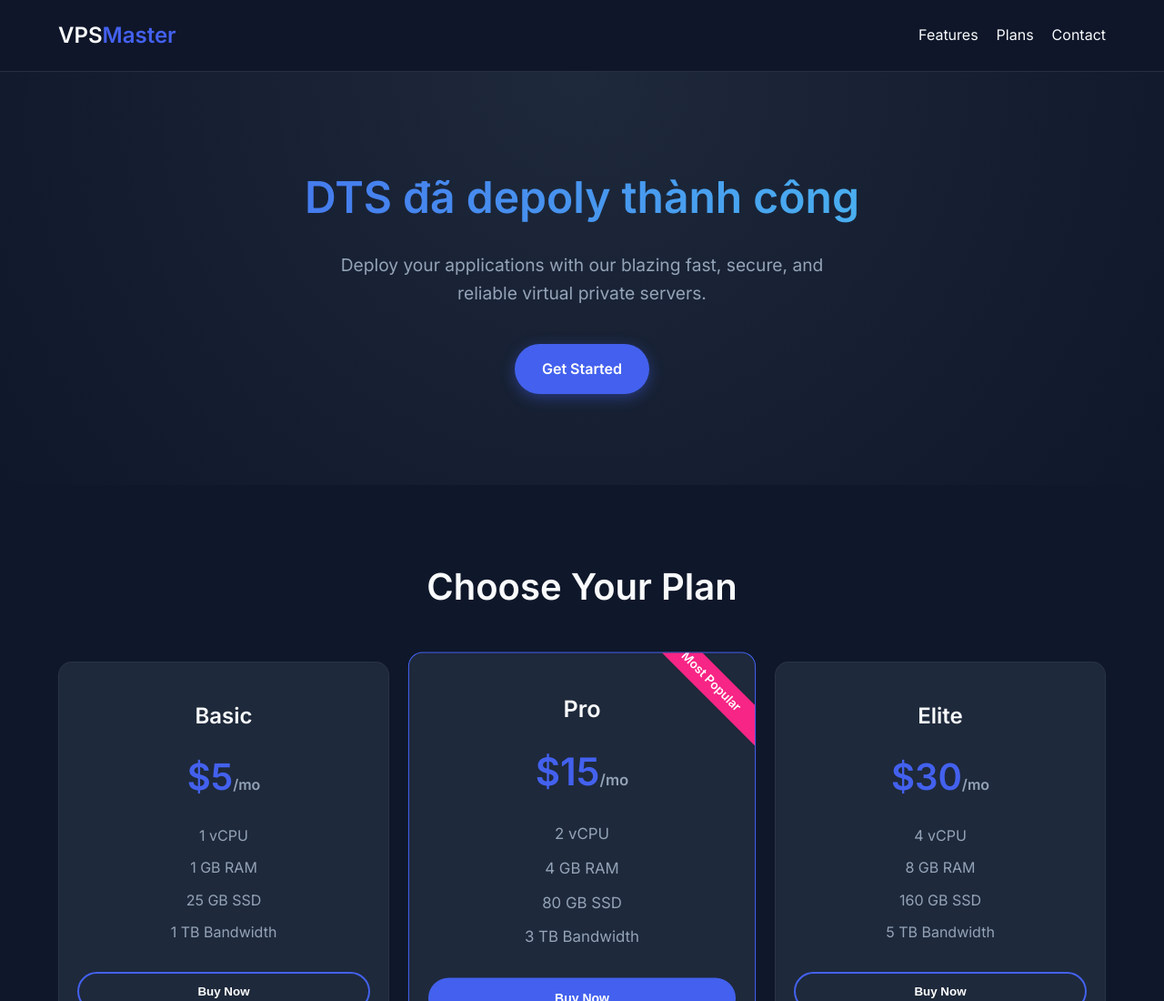
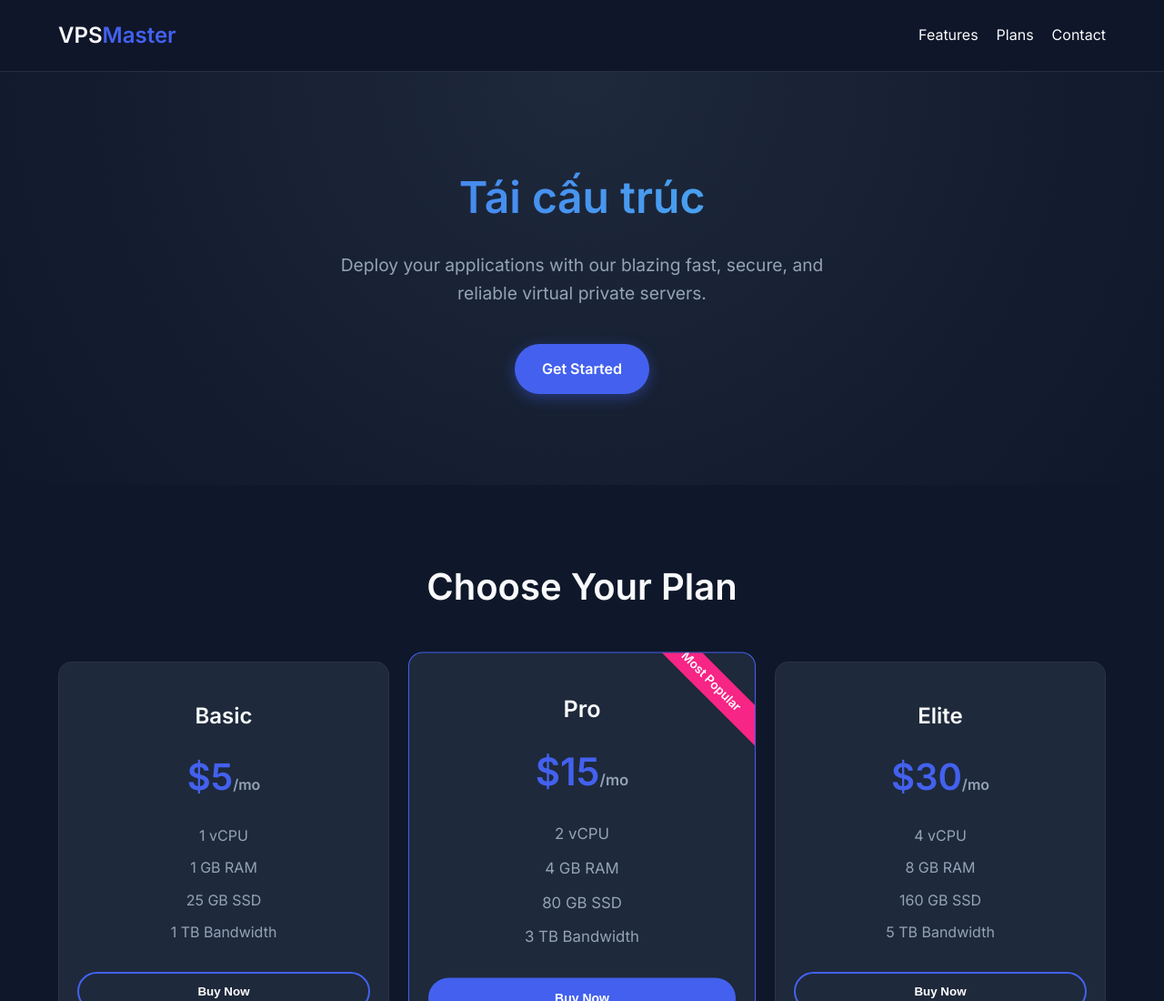
Before and after one commit to dthanhsang/demodevops, a website: page public/index.html in a window 1280 px wide. Shown: the top 1100 px of the page at 91% size. Drawn offline with Linux system fonts and the light colour scheme.

Commit message:
tái cấu trúc

```diff
--- a/public/index.html
+++ b/public/index.html
@@ -21,7 +21,7 @@
 
     <main>
         <section class="hero">
-            <h1>DTS đã depoly thành công</h1>
+            <h1>Tái cấu trúc</h1>
             <p>Deploy your applications with our blazing fast, secure, and reliable virtual private servers.</p>
             <a href="#plans" class="cta-button">Get Started</a>
         </section>
```
Also changed, not shown: .github/workflows/deploy.yml.
